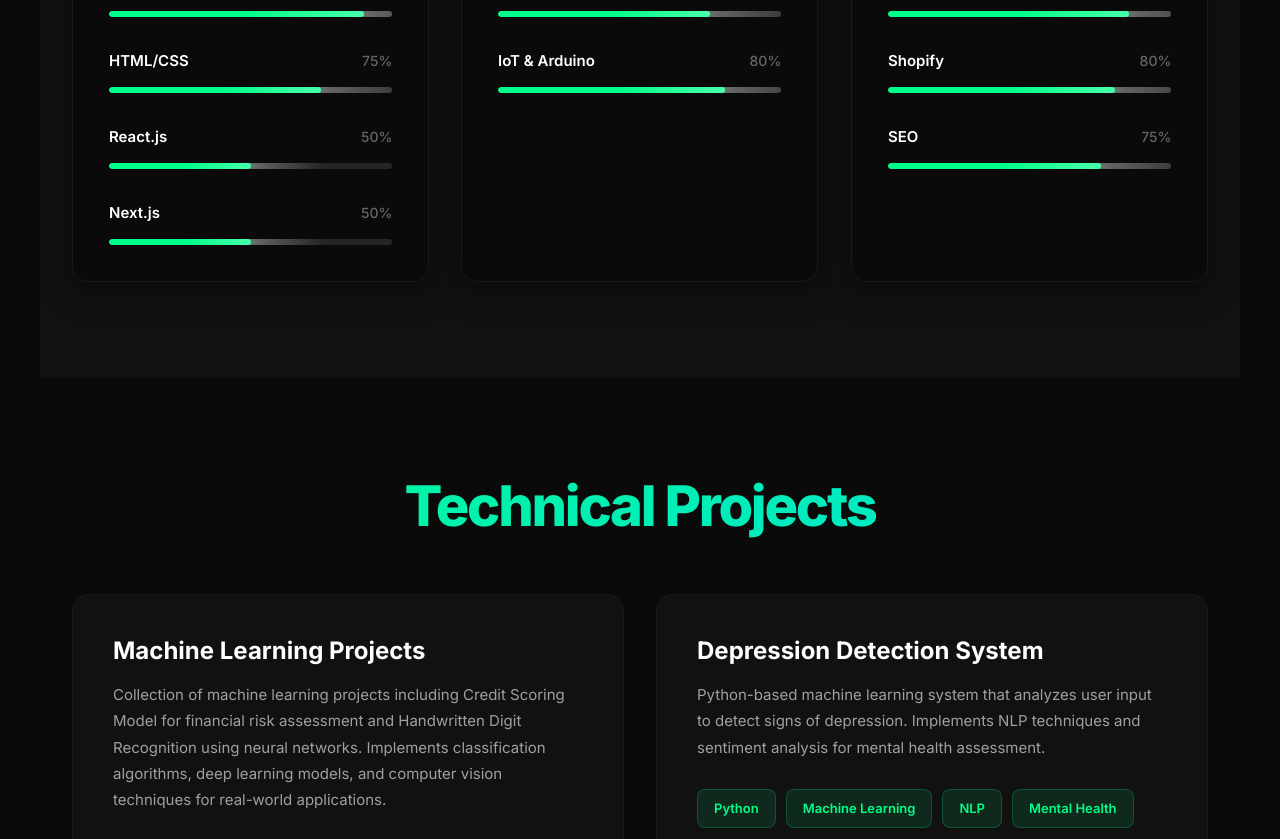
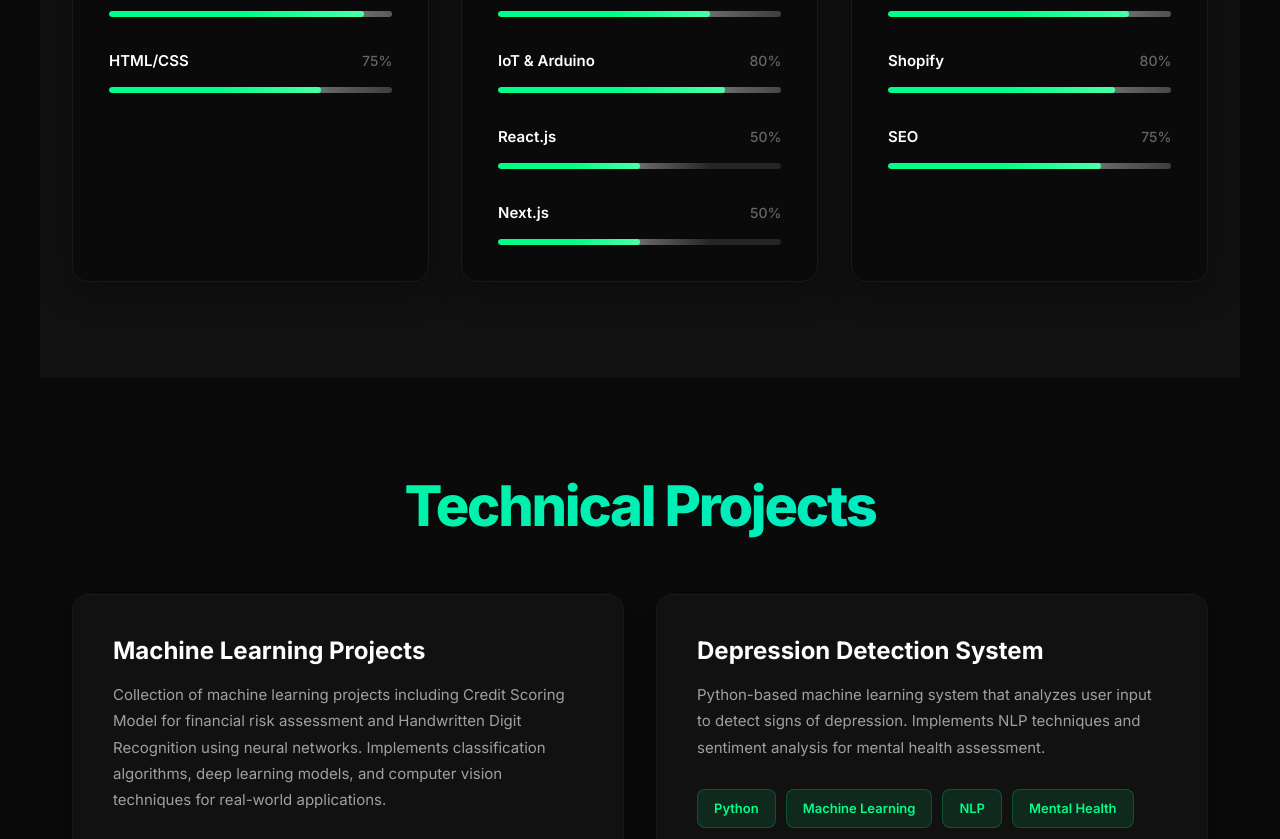
Before and after one commit to abdullahnkhokhar-ux/abdullah-portfolio, a React (Create React App) app: page / in a window 1280 px wide. Shown: the part 2060-2899 px from the top of the page. Built offline with nearby package versions, Linux system fonts and the light colour scheme.

Commit message:
Update Skills.js

```diff
--- a/src/components/Skills.js
+++ b/src/components/Skills.js
@@ -8,8 +8,6 @@ function Skills() {
         { name: "Python", level: "80%" },
         { name: "C++", level: "90%" },
         { name: "HTML/CSS", level: "75%" },
-        { name: "React.js", level: "50%" },
-        { name: "Next.js", level: "50%" },
       ]
     },
     {
@@ -18,6 +16,8 @@ function Skills() {
         { name: "Machine Learning", level: "70%" },
         { name: "Data Science", level: "75%" },
         { name: "IoT & Arduino", level: "80%" },
+        { name: "React.js", level: "50%" },
+        { name: "Next.js", level: "50%" },
       ]
     },
     {
```
